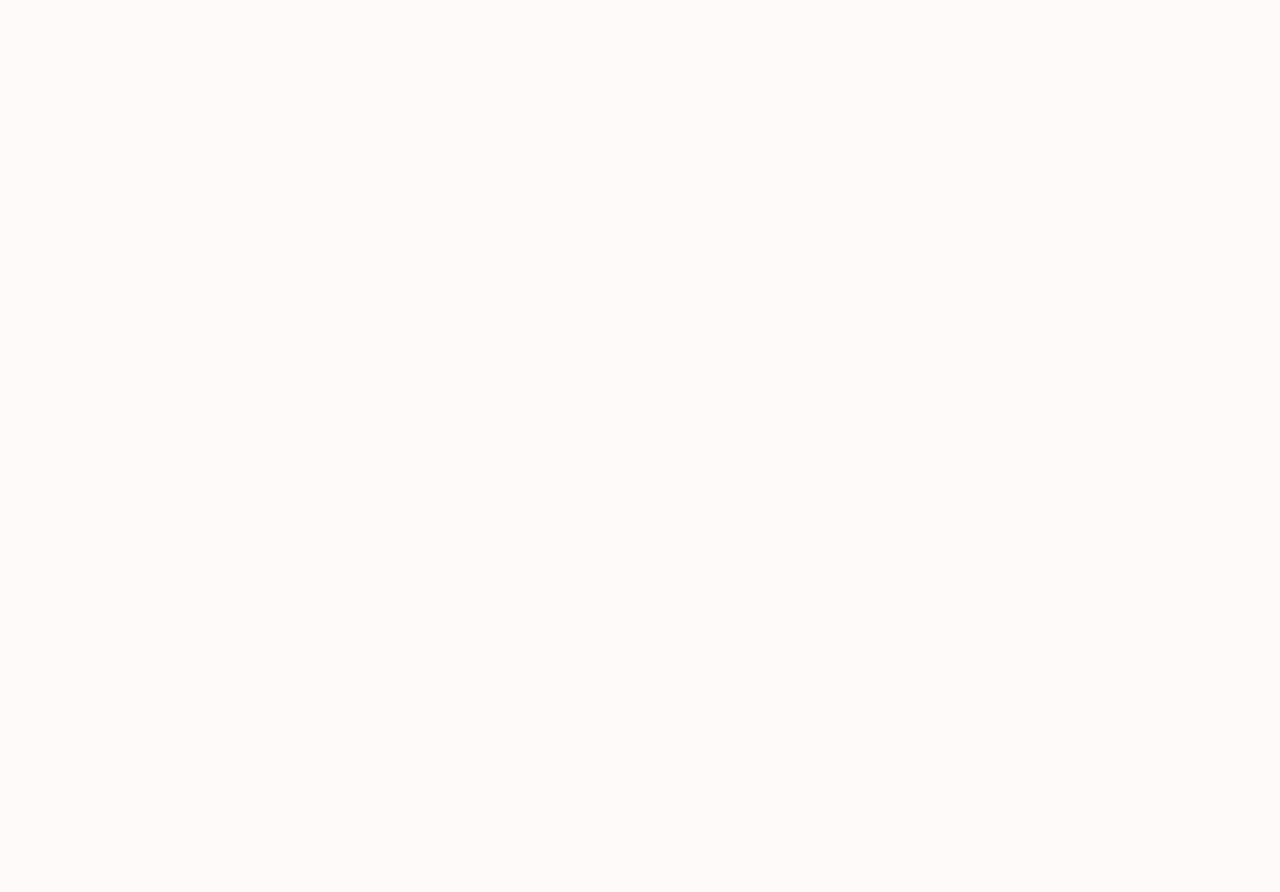
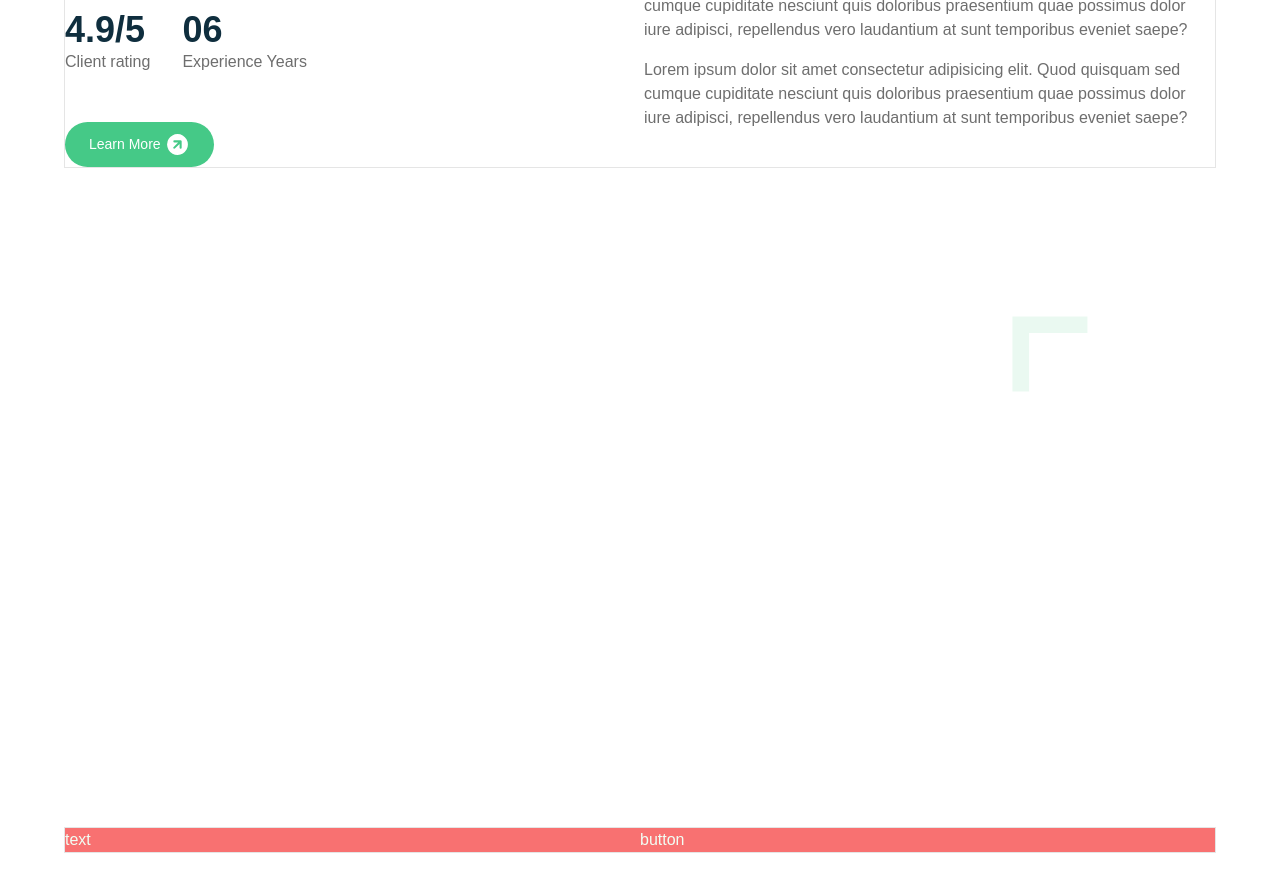
Before and after one commit to Rozmyk/SolarNova, a Next.js app: page / in a window 1280 px wide. Shown: the part 1160-2052 px from the top of the page. Before the commit the page ends 1600 px from the top, so only its background shows below. Built offline with nearby package versions, Linux system fonts and the light colour scheme.

Commit message:
Remove wrapper from main page

```diff
--- a/src/app/page.tsx
+++ b/src/app/page.tsx
@@ -1,10 +1,14 @@
+import AboutUs from '@/components/AboutUs/AboutUs'
 import Header from '@/components/Header/Header'
-import Wrapper from '@/components/Wrapper/Wrapper'
+import Solutions from '@/components/Solutions/Solutions'
 export default function Home() {
 	return (
 		<>
 			<Header />
-			<div className='h-screen'></div>
+
+			<AboutUs />
+			<Solutions />
+			<div className='h-screen '></div>
 		</>
 	)
 }
```
